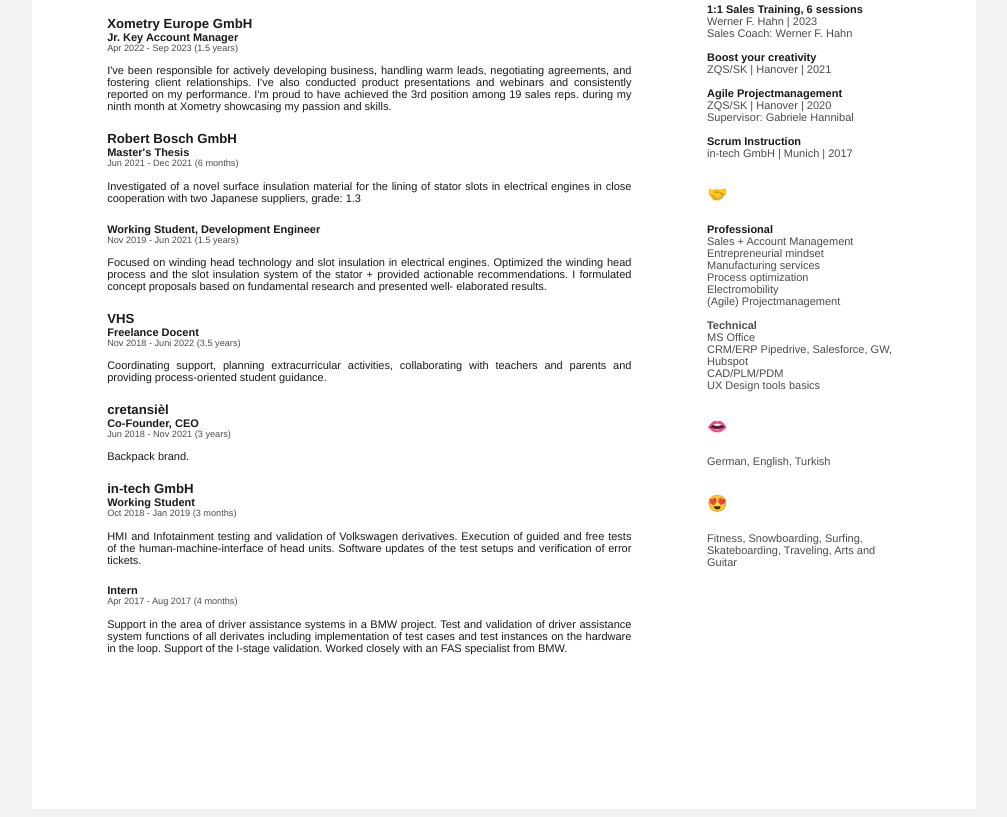
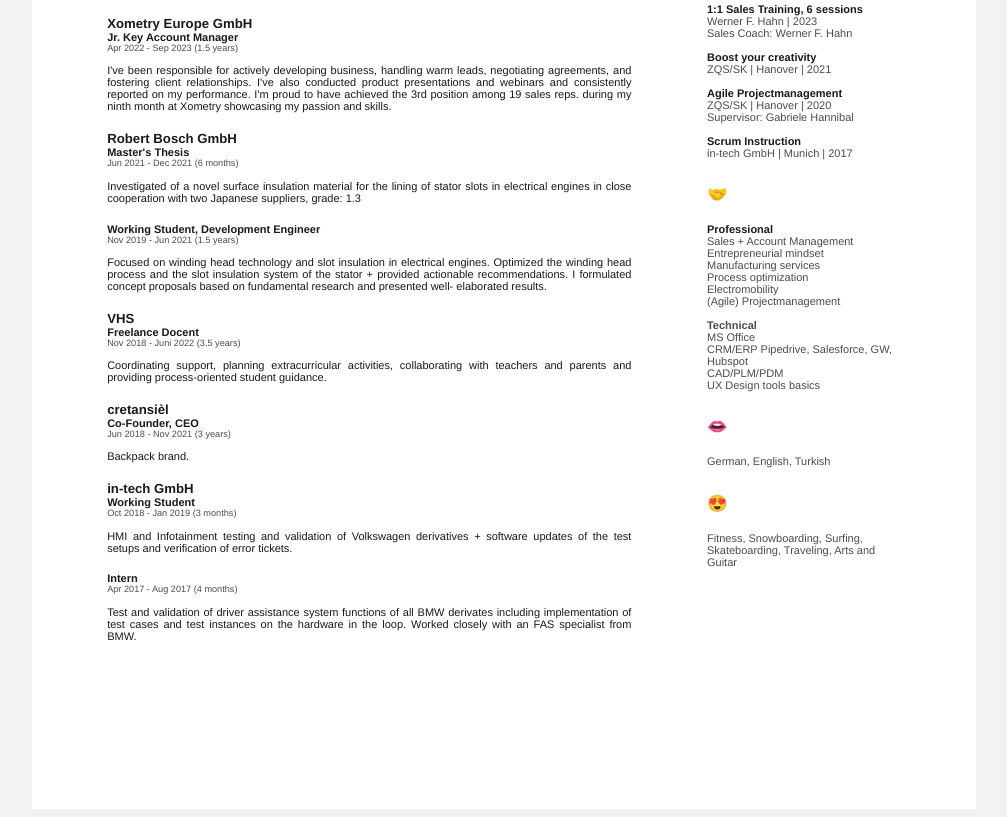
Before and after one commit to hugiritli/cv, a plain HTML site: page index.html in a window 1280 px wide. Shown: the part 397-1214 px from the top of the page, without its empty margins (136-1143 px from the left). Drawn offline with Linux system fonts and the light colour scheme.

Commit message:
Update index.html

```diff
--- a/index.html
+++ b/index.html
@@ -142,11 +142,11 @@
                 <div class="title">in-tech GmbH</div>
                 <div class="subtitle">Working Student</div>
                 <div class="date">Oct 2018 - Jan 2019 (3 months)</div>
-                <div class="description">HMI and Infotainment testing and validation of Volkswagen derivatives. Execution of guided and free tests of the human-machine-interface of head units. Software updates of the test setups and verification of error tickets.</div>
+                <div class="description">HMI and Infotainment testing and validation of Volkswagen derivatives + software updates of the test setups and verification of error tickets.</div>
 
                 <div class="subtitle">Intern</div>
                 <div class="date">Apr 2017 - Aug 2017 (4 months)</div>
-                <div class="description">Support in the area of driver assistance systems in a BMW project. Test and validation of driver assistance system functions of all derivates including implementation of test cases and test instances on the hardware in the loop. Support of the I-stage validation. Worked closely with an FAS specialist from BMW.</div>
+                <div class="description">Test and validation of driver assistance system functions of all BMW derivates including implementation of test cases and test instances on the hardware in the loop. Worked closely with an FAS specialist from BMW.</div>
 
 
             </div>
```
